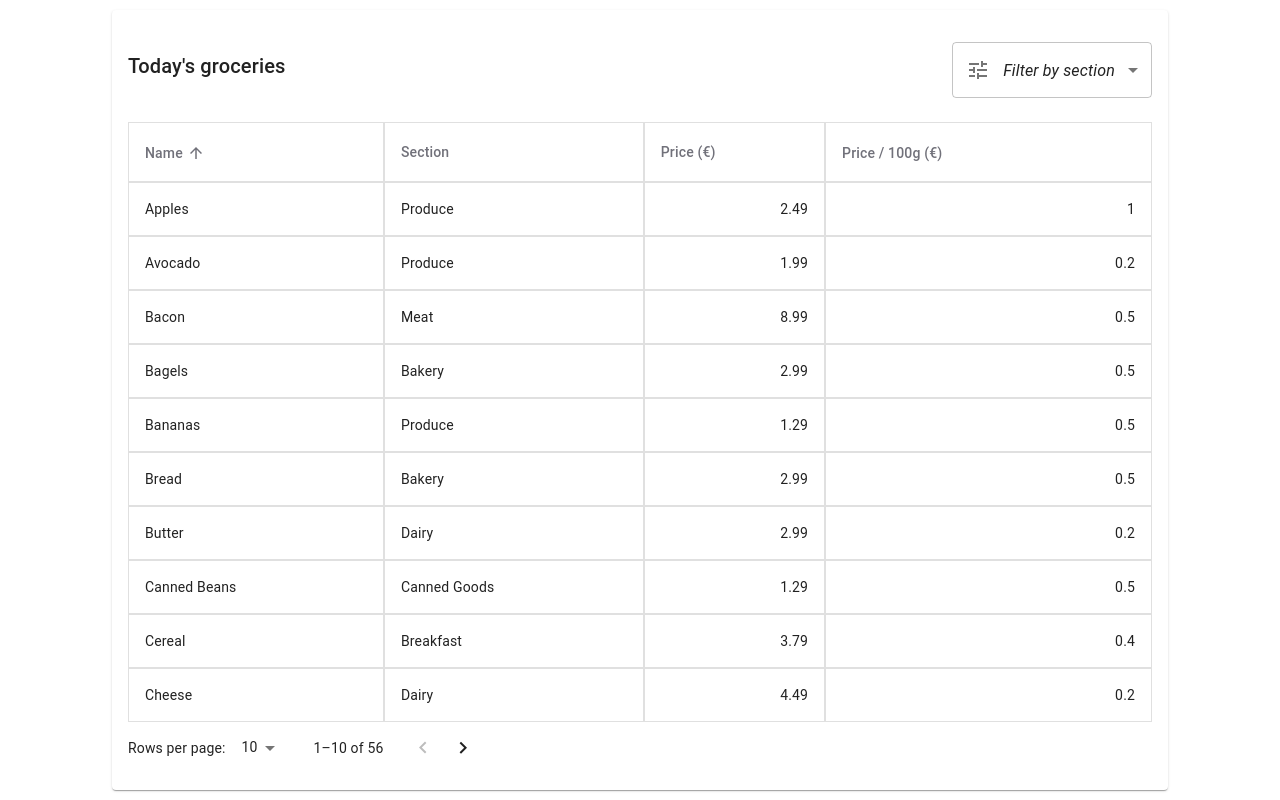
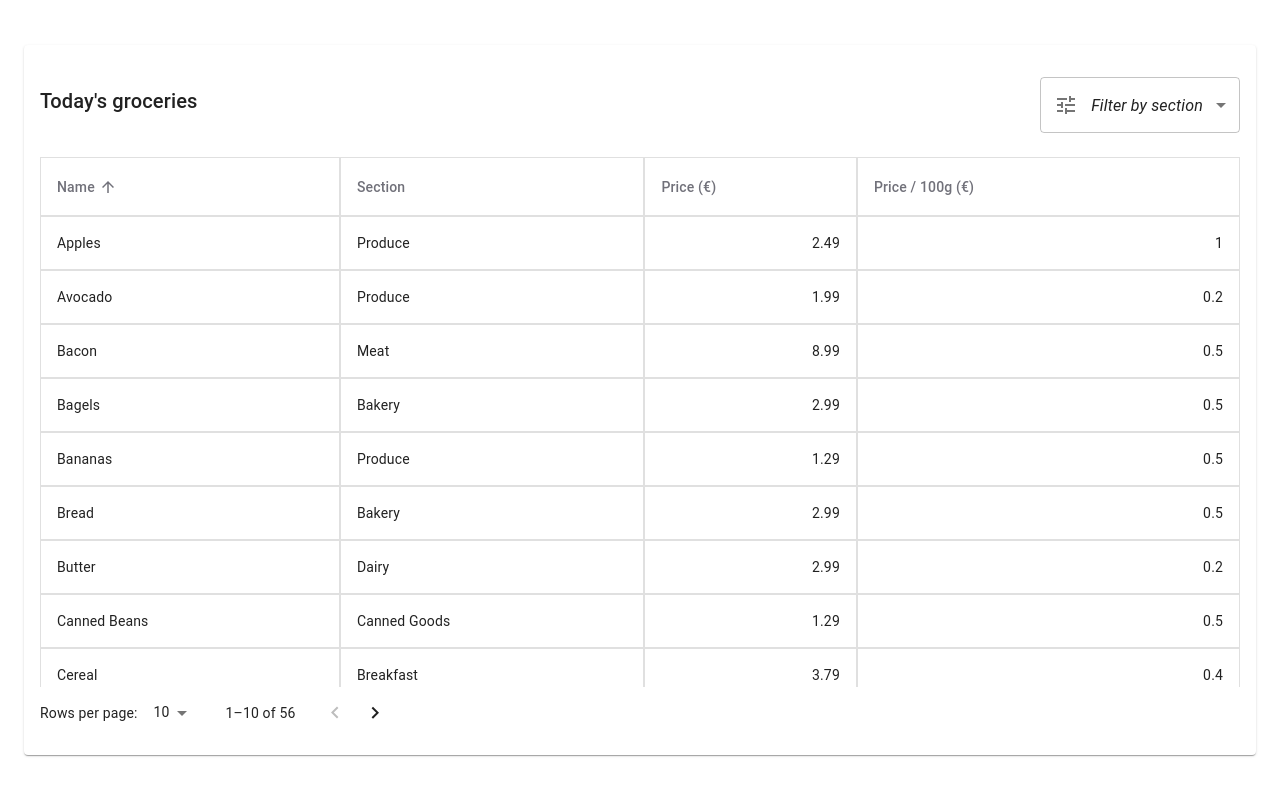
Before and after one commit to MasindeOdera/grocery-table, a React (Create React App) app: page / in a window 1280 px wide. Built offline with nearby package versions, Linux system fonts and the light colour scheme.

Commit message:
Table height dynamic

```diff
--- a/src/GroceryTable.tsx
+++ b/src/GroceryTable.tsx
@@ -76,11 +76,9 @@ const GroceryTable: React.FC<GroceryTableProps> = ({ items }) => {
 
     const sortedItems = filteredItems.sort(getComparator(order, orderBy));
 
-    const emptyRows = rowsPerPage - Math.min(rowsPerPage, sortedItems.length - page * rowsPerPage);
-
     return (
         <Box display="flex" justifyContent="center" alignItems="center" minHeight="100vh">
-            <Paper sx={{ padding: 2, width: '80%', maxWidth: 1200 }}>
+            <Paper sx={{ padding: 2, width: '80%', maxWidth: 1200, display: 'flex', flexDirection: 'column', flexGrow: 1 }}>
                 <Box display="flex" justifyContent="space-between" alignItems="center" marginBottom={2}>
                     <Typography variant="h6" component="div">
                         Today's groceries
@@ -111,7 +109,7 @@ const GroceryTable: React.FC<GroceryTableProps> = ({ items }) => {
                         </Select>
                     </FormControl>
                 </Box>
-                <TableContainer sx={{ maxHeight: 600 }}>
+                <TableContainer sx={{ flexGrow: 1, maxHeight: 53 * 10, overflowY: 'auto' }}>
                     <Table stickyHeader aria-label='sticky table'>
                         <TableHead>
                             <TableRow>
@@ -148,11 +146,6 @@ const GroceryTable: React.FC<GroceryTableProps> = ({ items }) => {
                                     <TableCell align="right" sx={{ border: '1px solid rgba(224, 224, 224, 1)' }}>{item.weight}</TableCell>
                                 </TableRow>
                             ))}
-                            {emptyRows > 0 && (
-                                <TableRow style={{ height: 53 * emptyRows }}>
-                                    <TableCell colSpan={4} sx={{ border: '1px solid rgba(224, 224, 224, 1)' }} />
-                                </TableRow>
-                            )}
                         </TableBody>
                     </Table>
                 </TableContainer>
```
